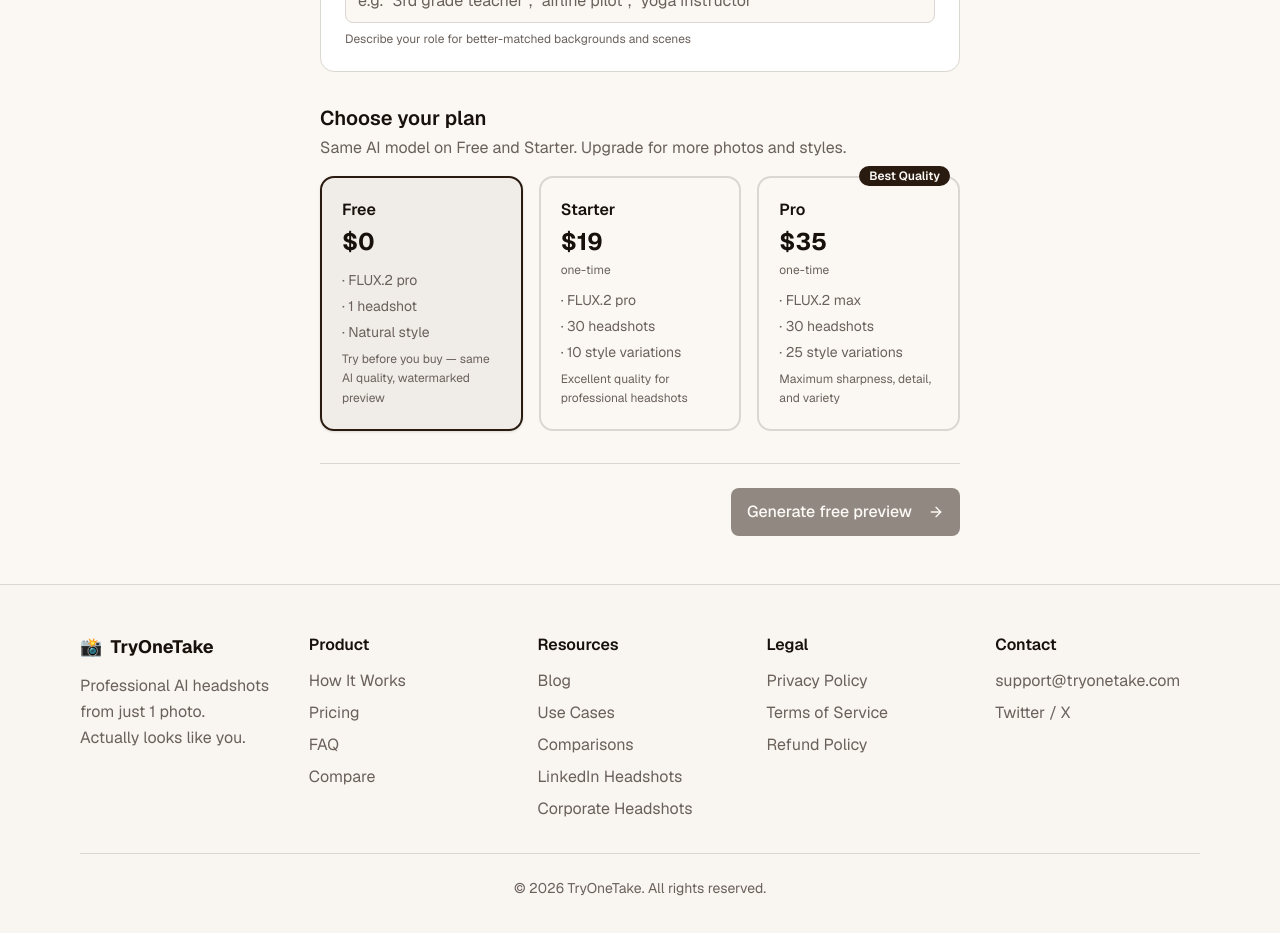
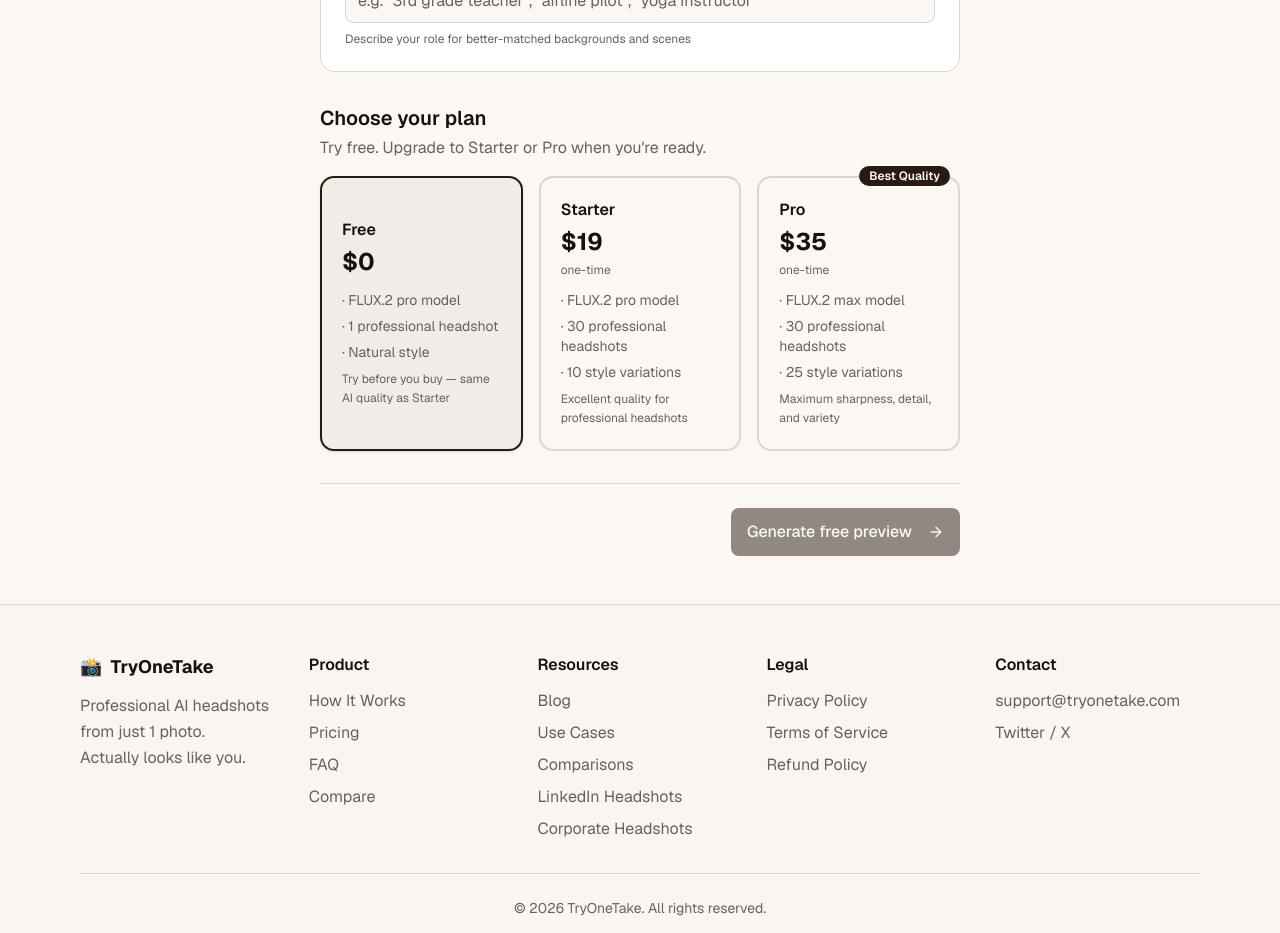
Before and after one commit to yueheng0816-png/tryonetake, a Next.js app: page /generate in a window 1280 px wide. Shown: the part 1520-2453 px from the top of the page. Built offline with nearby package versions, Linux system fonts and the light colour scheme; no server answers; sample sign-in values are in the browser's storage.

Commit message:
fix: polish plan card copy + dynamic subtext based on plan selection

```diff
--- a/src/app/(app)/generate/page.tsx
+++ b/src/app/(app)/generate/page.tsx
@@ -18,18 +18,18 @@ const PLAN_CARDS = [
     key: "free" as PlanOption,
     label: "Free",
     price: "$0",
-    model: "FLUX.2 pro",
-    photos: "1 headshot",
+    model: "FLUX.2 pro model",
+    photos: "1 professional headshot",
     styles: "Natural style",
-    description: "Try before you buy — same AI quality, watermarked preview",
+    description: "Try before you buy — same AI quality as Starter",
     badge: null,
   },
   {
     key: "starter" as PlanOption,
     label: "Starter",
     price: "$19",
-    model: "FLUX.2 pro",
-    photos: "30 headshots",
+    model: "FLUX.2 pro model",
+    photos: "30 professional headshots",
     styles: "10 style variations",
     description: "Excellent quality for professional headshots",
     badge: null,
@@ -38,8 +38,8 @@ const PLAN_CARDS = [
     key: "pro" as PlanOption,
     label: "Pro",
     price: "$35",
-    model: "FLUX.2 max",
-    photos: "30 headshots",
+    model: "FLUX.2 max model",
+    photos: "30 professional headshots",
     styles: "25 style variations",
     description: "Maximum sharpness, detail, and variety",
     badge: "Best Quality",
@@ -287,7 +287,9 @@ function GeneratePageInner() {
           <div>
             <h3 className="text-xl font-semibold">Choose your plan</h3>
             <p className="mt-1 text-base text-muted-foreground">
-              Same AI model on Free and Starter. Upgrade for more photos and styles.
+              {isFree
+                ? "Try free. Upgrade to Starter or Pro when you're ready."
+                : "30 professional headshots — the difference is AI model quality and style variety."}
             </p>
           </div>
 
```
